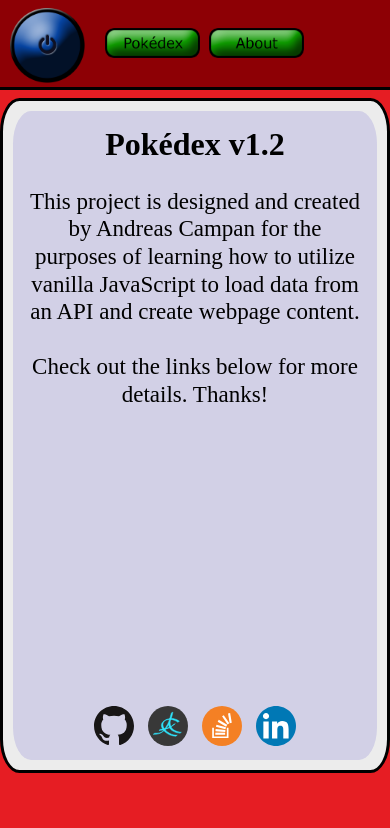
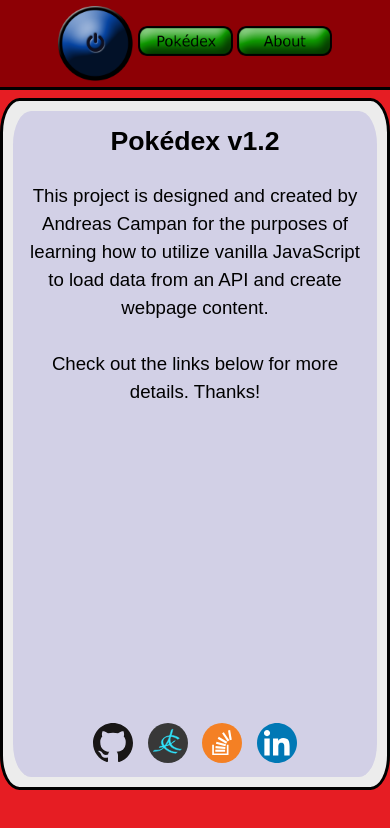
Before and after one commit to AndreasCampan/Pokedex-VanillaJS, a plain HTML site: page about.html in a window 390 px wide. Drawn offline with nearby package versions, Linux system fonts and the light colour scheme; a web font is replaced by a local one.

Commit message:
Updated CSS
-Streamlined the stylesheet coding
-Modified styles to align with the new script file code
-Added a font style to the whole webpage
-Renamed the stylesheet

```diff
--- a/css/styles.css
+++ b/css/style.css
@@ -1,3 +1,5 @@
+@import url('https://fonts.googleapis.com/css2?family=DotGothic16&display=swap');
+
 :root{
   --p-redcolour: #E61D23;
   --s-redcolour: #8d0005;
@@ -6,6 +8,7 @@
 
 * {/*  Varies values to fit within given size */
   box-sizing: border-box;
+  font-family: 'DotGothic16', sans-serif;
 }
 
 body {
@@ -16,53 +19,35 @@ body {
 }
 
 h1 {
-  margin: 0 0 25px 0;
+  margin: 0 0 25px;
   padding: 0;
-  font-size: 32px;
+  font-size: 26pt;
   text-align: center;
-}
-
-h2 {
-  margin: 0;
-  padding: 0;
-  font-size: 22px;
-  text-align: left;
-  margin-bottom: 10px;
 }
 
 p {
   margin: 0;
-  font-size: 23px;
-  font-weight: 400;
-  line-height: 1.2em;
+  font-size: 18pt;
+  line-height: 1.5em;
 }
 
 ul {
   list-style-type: none;
+  padding: 0;
+  margin: 0;
 }
 
-
-
 /*-------------------------Header-------------------------*/
-.page-header { /* endless background for the header */
+.page-header-box{
+  display: flex;
+  flex-direction: row;
+  align-items: center;
+  justify-content: center;
   width: 100%;
   min-width: 310px;
   height: 120px;
   background-color: var(--s-redcolour);
   border-bottom: 3px solid black;
-  transition: ease all .4s;
-}
-
-.page-header-box{
-  display: flex;
-  flex-direction: row;
-  align-items: center;
-  margin: auto;
-  width: 100%;
-  min-width: 310px;
-  max-width: 800px;
-  height: 120px;
-  transition: ease all .4s;
 }
 
 .header-powerbttn {
@@ -73,6 +58,8 @@ ul {
   min-width: 100px;
   min-height: 100px;
   transition: ease-in-out all .3s;
+  margin-right: 25px;
+  cursor: pointer;
 }
 
 .header-powerbttn:hover {
@@ -83,12 +70,11 @@ ul {
   min-width: 100px;
   min-height: 100px;
   transition: ease-in-out all .2s;
+  margin-right: 25px;
 }
 
 .page-header-box li {
   display: inline-block;
-  list-style-type: none;
-  padding: 0 1em;
 }
 
 .container{
@@ -100,23 +86,22 @@ ul {
 /*-------------------------Navigation link images-------------------------*/
 .nav-bttn-home {
   background-image: url(../img/greenbttn.png);
-  background-size: 100% 100%;
   width: 132px;
   height: 41px;
   transition: ease-in-out all .2s;
+  margin-right: 15px;
 }
 
 .nav-bttn-home:hover {
   background-image: url(../img/greenbttn-hover.png);
-  background-size: 100% 100%;
   width: 132px;
   height: 41px;
   transition: ease-in-out all .2s;
+  margin-right: 15px;
 }
 
 .nav-bttn-about {
   background-image: url(../img/aboutbttn.png);
-  background-size: 100% 100%;
   width: 132px;
   height: 41px;
   transition: ease-in-out all .2s;
@@ -124,7 +109,6 @@ ul {
 
 .nav-bttn-about:hover {
   background-image: url(../img/aboutbttn-hover.png);
-  background-size: 100% 100%;
   width: 132px;
   height: 41px;
   transition: ease-in-out all .2s;
@@ -156,8 +140,10 @@ ul {
   font-size: 1.5em;
   cursor: pointer;
 }
-.modal-foreground{
-  display: none;
+
+
+details.text{
+  text-align: left;
 }
 
 .modal-foreground.visible{
@@ -176,15 +162,14 @@ ul {
   top:0;
   left: 0;
   justify-content:center;
-  align-items: center;
 }
 
 .pokemon-img{
-  width: 250px;
-  height: 250px;
-  margin: -30px 0 -10px 0;
+  align-self: center;
+  width: 130px;
+  height: auto;
+  margin: 0 0 20px 0;
 }
-
 /*-------------------------Home Page-------------------------*/
 .pokedex-window {
   position: relative;
@@ -192,6 +177,7 @@ ul {
   width: 100%;
   min-width: 300px;
   height: 500px;
+  min-height: 500px;
   background-color: var(--bg-color);
   margin: 50px auto;
   padding: 15px 15px 15px;
@@ -280,8 +266,8 @@ ul {
   width: 100%;
   min-width: 300px;
   height: 100%;
+  margin-bottom: 50px;
   max-height: 85vh;
-  margin: 0 auto;
   border-radius: 5%;
   padding: 15px;
   background-color: #d2d0e6;
@@ -289,8 +275,6 @@ ul {
 
 .about-logo-box {
   position: absolute;
-  margin-top: 0px;
-  margin:  auto;
   bottom: 15px;
   left: 0;
   right: 0;
@@ -312,17 +296,28 @@ ul {
 
 @media all and (max-width:720px) {
   .pokedex-window {
-    min-height: 200px;
-    height: 80vh;
+    height: 60vh;
     margin: 0.5em auto 0;
     padding: 15px;
+  }
+
+  p{
+    font-size: 16pt;
   }
 }
 
 @media all and (max-width:475px) {
 
+  h1{
+    font-size: 20pt;
+  }
+  p{
+    font-size: 14pt;
+  }
+
   .pokedex-window {
     padding: 10px;
+    height: 82vh;
     margin: 0.5em auto 0;
   }
 
@@ -348,35 +343,28 @@ ul {
     line-height: 45px;
   }
 
-  .page-header { /* endless background for the header */
-    min-width: 310px;
-    height: 90px;
-  }
-
   .page-header-box{
     height: 90px;
   }
 
-  .page-header-box li {
-    padding: 0;
-  }
-
   .header-powerbttn, .header-powerbttn:hover {
-    margin-left: 10px;
-    margin-right: -20px;
     width: 75px;
     height: 75px;
     min-width: 75px;
     min-height: 75px;
+    margin-right: 5px;
   }
 
   .nav-bttn-home, .nav-bttn-home:hover {
+    margin-right: 0;
+    background-size: 100% 100%;
     width: 95px;
     height: 30px;
-    margin-right: 5px;
   }
 
   .nav-bttn-about, .nav-bttn-about:hover {
+    margin-right: 0;
+    background-size: 100% 100%;
     width: 95px;
     height: 30px;
   }
@@ -397,6 +385,7 @@ ul {
 
   h2 {
     font-size: 20px;
+    text-align: left;
   }
 
   .container{
--- a/css/style.production.css
+++ b/css/style.production.css
@@ -5,9 +5,12 @@
 * Browsers: last 2 version
 */
 
+@import url('https://fonts.googleapis.com/css2?family=DotGothic16&display=swap');
+
 * {/*  Varies values to fit within given size */
   -webkit-box-sizing: border-box;
           box-sizing: border-box;
+  font-family: 'DotGothic16', sans-serif;
 }
 
 body {
@@ -23,44 +26,25 @@ body {
 }
 
 h1 {
-  margin: 0 0 25px 0;
+  margin: 0 0 25px;
   padding: 0;
-  font-size: 32px;
+  font-size: 26pt;
   text-align: center;
-}
-
-h2 {
-  margin: 0;
-  padding: 0;
-  font-size: 22px;
-  text-align: left;
-  margin-bottom: 10px;
 }
 
 p {
   margin: 0;
-  font-size: 23px;
-  font-weight: 400;
-  line-height: 1.2em;
+  font-size: 18pt;
+  line-height: 1.5em;
 }
 
 ul {
   list-style-type: none;
+  padding: 0;
+  margin: 0;
 }
 
-
-
 /*-------------------------Header-------------------------*/
-.page-header { /* endless background for the header */
-  width: 100%;
-  min-width: 310px;
-  height: 120px;
-  background-color: #8d0005;
-  border-bottom: 3px solid black;
-  -webkit-transition: ease all .4s;
-  transition: ease all .4s;
-}
-
 .page-header-box{
   display: -webkit-box;
   display: -ms-flexbox;
@@ -72,13 +56,14 @@ ul {
   -webkit-box-align: center;
       -ms-flex-align: center;
           align-items: center;
-  margin: auto;
+  -webkit-box-pack: center;
+      -ms-flex-pack: center;
+          justify-content: center;
   width: 100%;
   min-width: 310px;
-  max-width: 800px;
   height: 120px;
-  -webkit-transition: ease all .4s;
-  transition: ease all .4s;
+  background-color: #8d0005;
+  border-bottom: 3px solid black;
 }
 
 .header-powerbttn {
@@ -90,6 +75,8 @@ ul {
   min-height: 100px;
   -webkit-transition: ease-in-out all .3s;
   transition: ease-in-out all .3s;
+  margin-right: 25px;
+  cursor: pointer;
 }
 
 .header-powerbttn:hover {
@@ -101,12 +88,11 @@ ul {
   min-height: 100px;
   -webkit-transition: ease-in-out all .2s;
   transition: ease-in-out all .2s;
+  margin-right: 25px;
 }
 
 .page-header-box li {
   display: inline-block;
-  list-style-type: none;
-  padding: 0 1em;
 }
 
 .container{
@@ -118,25 +104,24 @@ ul {
 /*-------------------------Navigation link images-------------------------*/
 .nav-bttn-home {
   background-image: url(../img/greenbttn.png);
-  background-size: 100% 100%;
   width: 132px;
   height: 41px;
   -webkit-transition: ease-in-out all .2s;
   transition: ease-in-out all .2s;
+  margin-right: 15px;
 }
 
 .nav-bttn-home:hover {
   background-image: url(../img/greenbttn-hover.png);
-  background-size: 100% 100%;
   width: 132px;
   height: 41px;
   -webkit-transition: ease-in-out all .2s;
   transition: ease-in-out all .2s;
+  margin-right: 15px;
 }
 
 .nav-bttn-about {
   background-image: url(../img/aboutbttn.png);
-  background-size: 100% 100%;
   width: 132px;
   height: 41px;
   -webkit-transition: ease-in-out all .2s;
@@ -145,7 +130,6 @@ ul {
 
 .nav-bttn-about:hover {
   background-image: url(../img/aboutbttn-hover.png);
-  background-size: 100% 100%;
   width: 132px;
   height: 41px;
   -webkit-transition: ease-in-out all .2s;
@@ -180,8 +164,10 @@ ul {
   font-size: 1.5em;
   cursor: pointer;
 }
-.modal-foreground{
-  display: none;
+
+
+details.text{
+  text-align: left;
 }
 
 .modal-foreground.visible{
@@ -207,17 +193,16 @@ ul {
   -webkit-box-pack:center;
       -ms-flex-pack:center;
           justify-content:center;
-  -webkit-box-align: center;
-      -ms-flex-align: center;
-          align-items: center;
 }
 
 .pokemon-img{
-  width: 250px;
-  height: 250px;
-  margin: -30px 0 -10px 0;
+  -ms-flex-item-align: center;
+      -ms-grid-row-align: center;
+      align-self: center;
+  width: 130px;
+  height: auto;
+  margin: 0 0 20px 0;
 }
-
 /*-------------------------Home Page-------------------------*/
 .pokedex-window {
   position: relative;
@@ -225,6 +210,7 @@ ul {
   width: 100%;
   min-width: 300px;
   height: 500px;
+  min-height: 500px;
   background-color: #ececec;
   margin: 50px auto;
   padding: 15px 15px 15px;
@@ -322,8 +308,8 @@ ul {
   width: 100%;
   min-width: 300px;
   height: 100%;
+  margin-bottom: 50px;
   max-height: 85vh;
-  margin: 0 auto;
   border-radius: 5%;
   padding: 15px;
   background-color: #d2d0e6;
@@ -331,8 +317,6 @@ ul {
 
 .about-logo-box {
   position: absolute;
-  margin-top: 0px;
-  margin:  auto;
   bottom: 15px;
   left: 0;
   right: 0;
@@ -356,17 +340,28 @@ ul {
 
 @media all and (max-width:720px) {
   .pokedex-window {
-    min-height: 200px;
-    height: 80vh;
+    height: 60vh;
     margin: 0.5em auto 0;
     padding: 15px;
+  }
+
+  p{
+    font-size: 16pt;
   }
 }
 
 @media all and (max-width:475px) {
 
+  h1{
+    font-size: 20pt;
+  }
+  p{
+    font-size: 14pt;
+  }
+
   .pokedex-window {
     padding: 10px;
+    height: 82vh;
     margin: 0.5em auto 0;
   }
 
@@ -392,35 +387,28 @@ ul {
     line-height: 45px;
   }
 
-  .page-header { /* endless background for the header */
-    min-width: 310px;
-    height: 90px;
-  }
-
   .page-header-box{
     height: 90px;
   }
 
-  .page-header-box li {
-    padding: 0;
-  }
-
   .header-powerbttn, .header-powerbttn:hover {
-    margin-left: 10px;
-    margin-right: -20px;
     width: 75px;
     height: 75px;
     min-width: 75px;
     min-height: 75px;
+    margin-right: 5px;
   }
 
   .nav-bttn-home, .nav-bttn-home:hover {
+    margin-right: 0;
+    background-size: 100% 100%;
     width: 95px;
     height: 30px;
-    margin-right: 5px;
   }
 
   .nav-bttn-about, .nav-bttn-about:hover {
+    margin-right: 0;
+    background-size: 100% 100%;
     width: 95px;
     height: 30px;
   }
@@ -441,6 +429,7 @@ ul {
 
   h2 {
     font-size: 20px;
+    text-align: left;
   }
 
   .container{
```
Also changed, not shown: index.html (+1 -1 lines).
